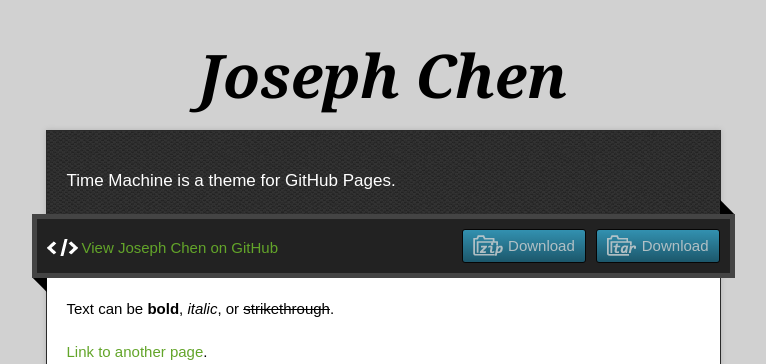
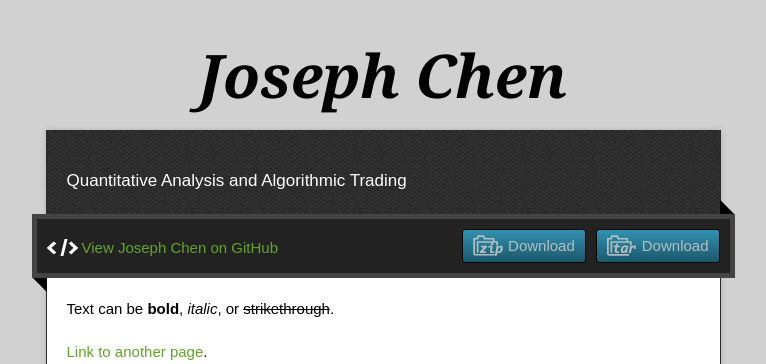
Before and after one commit to josephchenhk/josephchenhk.github.io, a Jekyll site: the page built from index.md, in a window 1280 px wide and 900 px high. Shown: the top 364 px of the window, without its empty margins (257-1023 px from the left). Built offline with Jekyll 4.4.1, drawn with Linux system fonts in a browser that asks for light colours.

Commit message:
[change] description

```diff
--- a/_config.yml
+++ b/_config.yml
@@ -1,5 +1,5 @@
 title: Joseph Chen
-description: Time Machine is a theme for GitHub Pages.
+description: Quantitative Analysis and Algorithmic Trading
 show_downloads: true
 google_analytics:
 theme: jekyll-theme-time-machine
```
